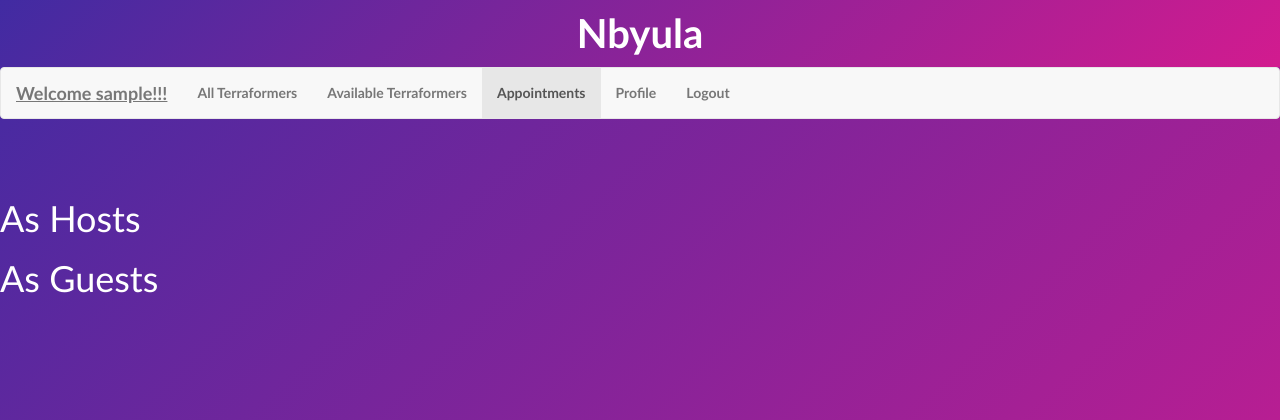
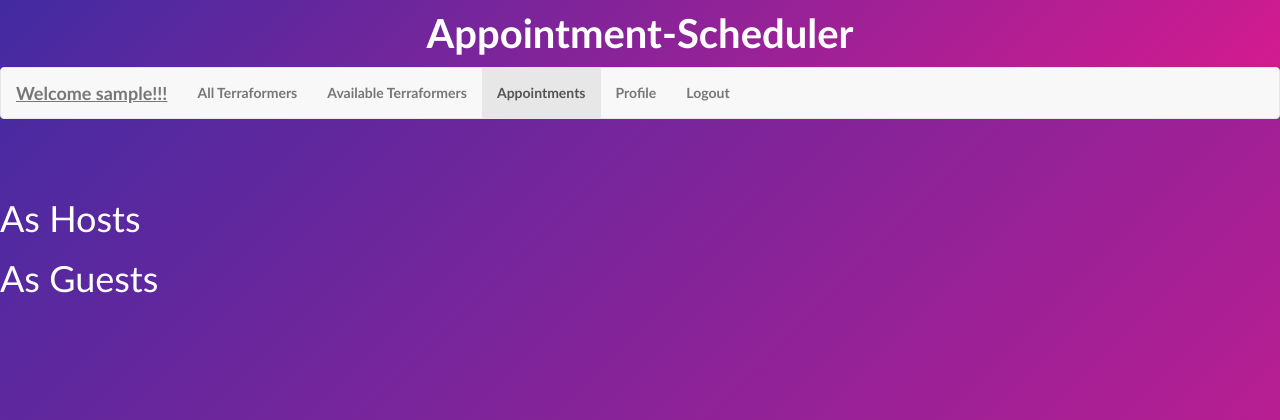
Before and after one commit to Karthikrajatp/Appointment-Scheduler, a Flask app: page /appointment-list in a window 1280 px wide. Shown: the top 420 px of the page. Run offline with Flask 3, Linux system fonts and the light colour scheme; the visitor is signed in with stand-in values (Sample User, id 1); data that the repository does not hold is empty; some libraries are stand-ins or nearby versions.

Commit message:
Name Changes

```diff
--- a/web/templates/all-terra.html
+++ b/web/templates/all-terra.html
@@ -45,7 +45,7 @@
     }
   </style>
   <body>
-    <header>Nbyula</header>
+    <header>Appointment-Scheduler</header>
     <nav class="navbar navbar-default">
       <div class="container-fluid">
         <div class="navbar-header">
--- a/web/templates/appointment_list.html
+++ b/web/templates/appointment_list.html
@@ -45,7 +45,7 @@
 
   </style>
   <body>
-    <header>Nbyula</header>
+    <header>Appointment-Scheduler</header>
     <nav class="navbar navbar-default">
       <div class="container-fluid">
         <div class="navbar-header">
--- a/web/templates/avail-terra.html
+++ b/web/templates/avail-terra.html
@@ -45,7 +45,7 @@
 
   </style>
   <body>
-    <header>Nbyula</header>
+    <header>Appointment-Scheduler</header>
     <nav class="navbar navbar-default">
       <div class="container-fluid">
         <div class="navbar-header">
```
